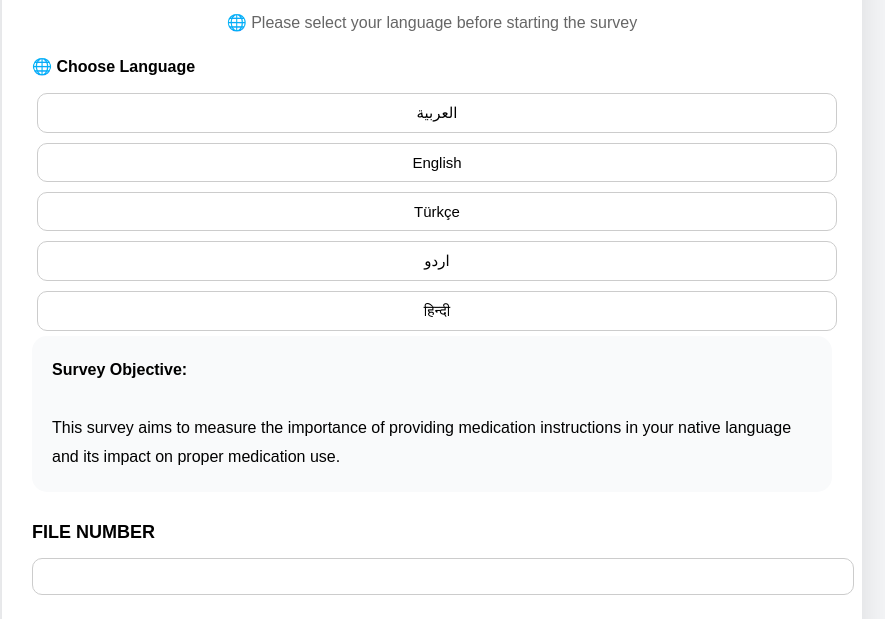
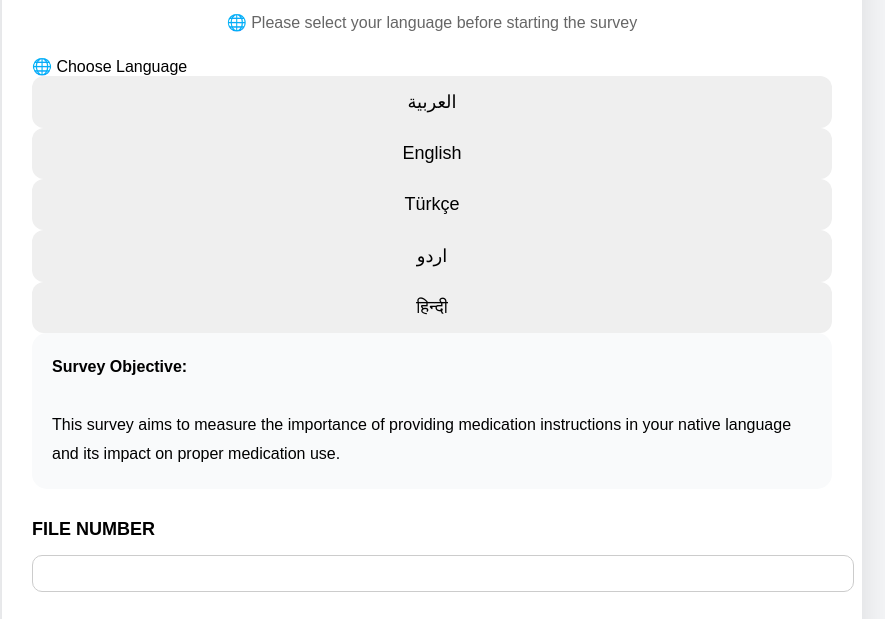
Before and after one commit to almunsib1/PRE-IMPLEMINTATION-SURVEY, a plain HTML site: page index.html in a window 1280 px wide. Shown: the part 111-730 px from the top of the page, without its empty margins (208-1093 px from the left). Drawn offline with Linux system fonts and the light colour scheme.

Commit message:
Update index.html

```diff
--- a/index.html
+++ b/index.html
@@ -86,20 +86,6 @@
   margin-bottom: 25px;
 }
 
-.language-title {
-  font-weight: bold;
-  margin-bottom: 12px;
-}
-
-.language-box button {
-  margin: 5px;
-  padding: 10px 14px;
-  border: 1px solid #ccc;
-  border-radius: 10px;
-  background: white;
-  cursor: pointer;
-  font-size: 15px;
-}
   </style>
 </head>
 <body>
```
